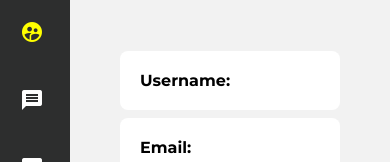
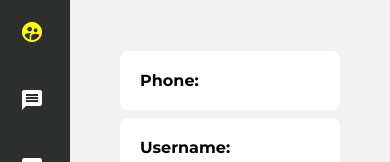
Before and after one commit to RX7RUSS/user-list, an Angular app: page /details/1 in a window 390 px wide. Shown: the top 162 px of the page. Built offline with nearby package versions, Linux system fonts and the light colour scheme; no server answers.

Commit message:
Add Phone

```diff
--- a/src/app/details/details.component.html
+++ b/src/app/details/details.component.html
@@ -3,6 +3,7 @@
 </span>
 <div>
 	<ul>
+    <li><strong>Phone:</strong> {{ user$.phone }}</li>
     <li><strong>Username:</strong> {{ user$.username }}</li>
 	  <li><strong>Email:</strong> {{ user$.email }}</li>
 	</ul>
```
